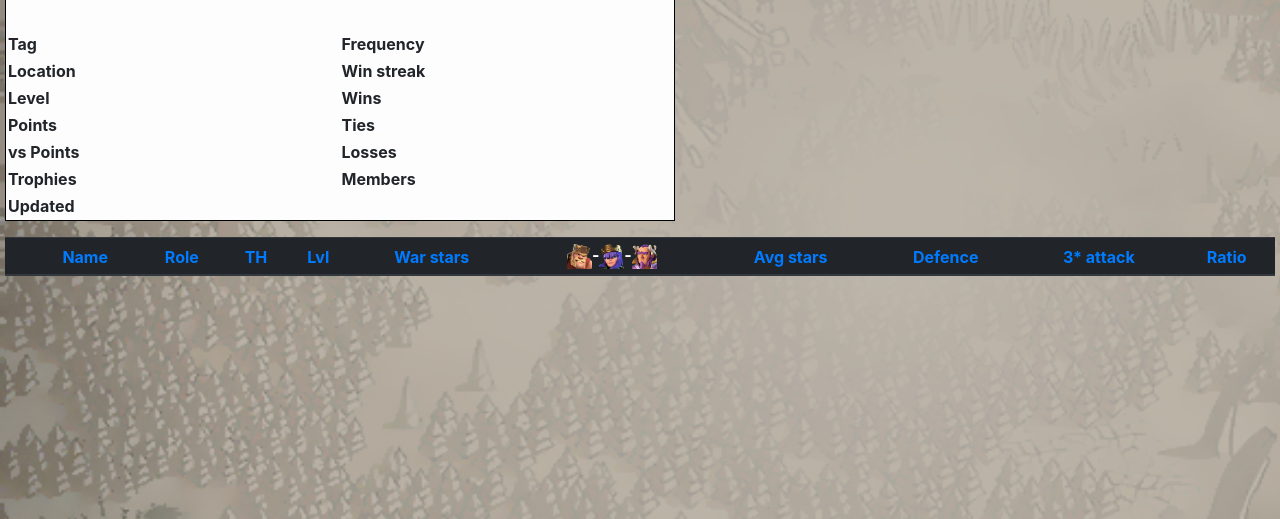
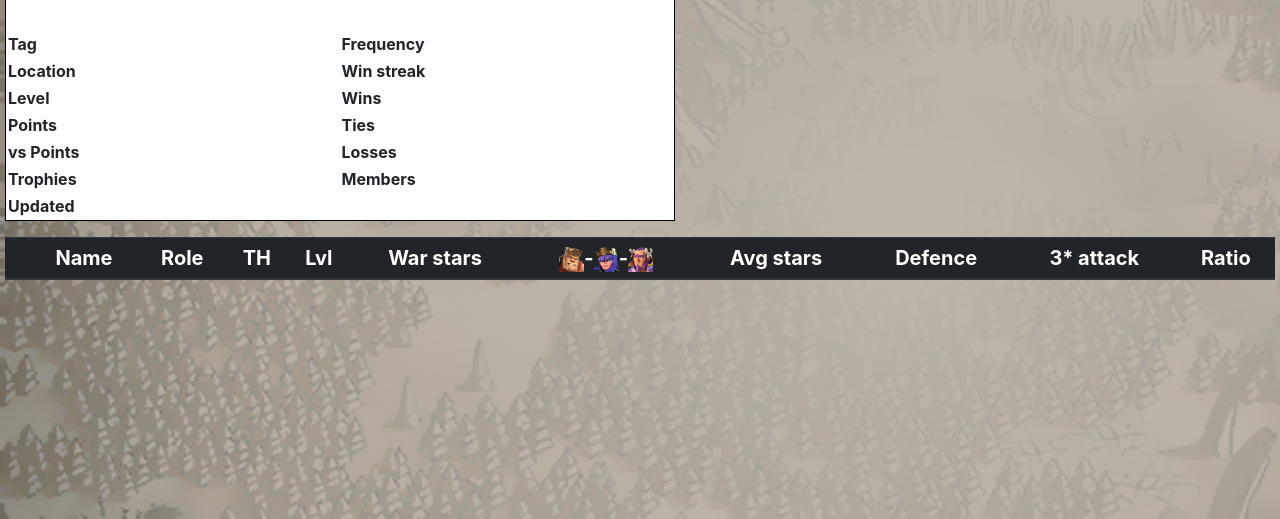
Before and after one commit to boywing/coc-clan-statistics, a PHP site: the page made by site_php/index.php in a window 1280 px wide. Shown: the part 166-685 px from the top of the page. Run offline with PHP 8.4, Linux system fonts and the light colour scheme; data that the repository does not hold is empty.

Commit message:
Added style

```diff
--- a/site_php/clan.php
+++ b/site_php/clan.php
@@ -36,11 +36,11 @@ $content .= "<tr><td><b>Updated</b></td><td colspan=3>" . $clan['timestamp'] . "
 $content .= "<p></p>";
 
 $content .= '<table class="table table-striped table-sm table-hover table-light" border=0>';
-$content .= '<thead align=center class="thead-dark"><th>&nbsp;</th><th><a href="?mode=clan&clantag='. urlencode($clantag) . '&sort=name%20asc">Name</a></th><th><a href="?mode=clan&clantag='. urlencode($clantag) . '&sort=role%20asc">Role</a></th><th><a href="?mode=clan&clantag='. urlencode($clantag) . '&sort=townHallLevel%20desc">TH</a></th><th><a href="?mode=clan&clantag='. urlencode($clantag) . '&sort=expLevel%20desc">Lvl</a></th>';
+$content .= '<thead align=center class="thead-dark"><th>&nbsp;</th><th><a class="mywhite" href="?mode=clan&clantag='. urlencode($clantag) . '&sort=name%20asc">Name</a></th><th><a class="mywhite" href="?mode=clan&clantag='. urlencode($clantag) . '&sort=role%20asc">Role</a></th><th><a class="mywhite" href="?mode=clan&clantag='. urlencode($clantag) . '&sort=townHallLevel%20desc">TH</a></th><th><a class="mywhite" href="?mode=clan&clantag='. urlencode($clantag) . '&sort=expLevel%20desc">Lvl</a></th>';
 #$content .= '<th><img height=25 src="images/Trophy.png"></th>';
-$content .= '<th><a href="?mode=clan&clantag='. urlencode($clantag) . '&sort=warStars%20desc">War stars</a></th><th><a href="?mode=clan&clantag='. urlencode($clantag) . '&sort=king%20desc"><img height=25 src="images/Barbarian King.png"></a>-<a href="?mode=clan&clantag='. urlencode($clantag) . '&sort=queen%20desc"><img height=25 src="images/Archer Queen.png"></a>-<a href="?mode=clan&clantag='. urlencode($clantag) . '&sort=warden%20desc"><img height=25 src="images/Grand Warden.png"></a></th><th><a href="?mode=clan&clantag='. urlencode($clantag) . '&sort=stars%20desc">Avg stars</a></th><th><a href="?mode=clan&clantag='. urlencode($clantag) . '&sort=def_stars%20asc">Defence</a></th><th><a href="?mode=clan&clantag='. urlencode($clantag) . '&sort=three_stars%20desc">3* attack</a></th>';
+$content .= '<th><a class="mywhite" href="?mode=clan&clantag='. urlencode($clantag) . '&sort=warStars%20desc">War stars</a></th><th><a class="mywhite" href="?mode=clan&clantag='. urlencode($clantag) . '&sort=king%20desc"><img height=25 src="images/Barbarian King.png"></a>-<a class="mywhite" href="?mode=clan&clantag='. urlencode($clantag) . '&sort=queen%20desc"><img height=25 src="images/Archer Queen.png"></a>-<a class="mywhite" href="?mode=clan&clantag='. urlencode($clantag) . '&sort=warden%20desc"><img height=25 src="images/Grand Warden.png"></a></th><th><a class="mywhite" href="?mode=clan&clantag='. urlencode($clantag) . '&sort=stars%20desc">Avg stars</a></th><th><a class="mywhite" href="?mode=clan&clantag='. urlencode($clantag) . '&sort=def_stars%20asc">Defence</a></th><th><a class="mywhite" href="?mode=clan&clantag='. urlencode($clantag) . '&sort=three_stars%20desc">3* attack</a></th>';
 #$content .= '<th>Donations</th>';
-$content .= '<th><a href="?mode=clan&clantag='. urlencode($clantag) . '&sort=donations%20desc">Ratio</a></th></thead>';
+$content .= '<th><a class="mywhite" href="?mode=clan&clantag='. urlencode($clantag) . '&sort=donations%20desc">Ratio</a></th></thead>';
 $content .= "<tbody>";
 
 if (empty($sort))
--- a/site_php/css/style.css
+++ b/site_php/css/style.css
@@ -0,0 +1,7 @@
+th {
+    font-size:20px;
+}
+
+.mywhite {
+    color:white;
+}
```
